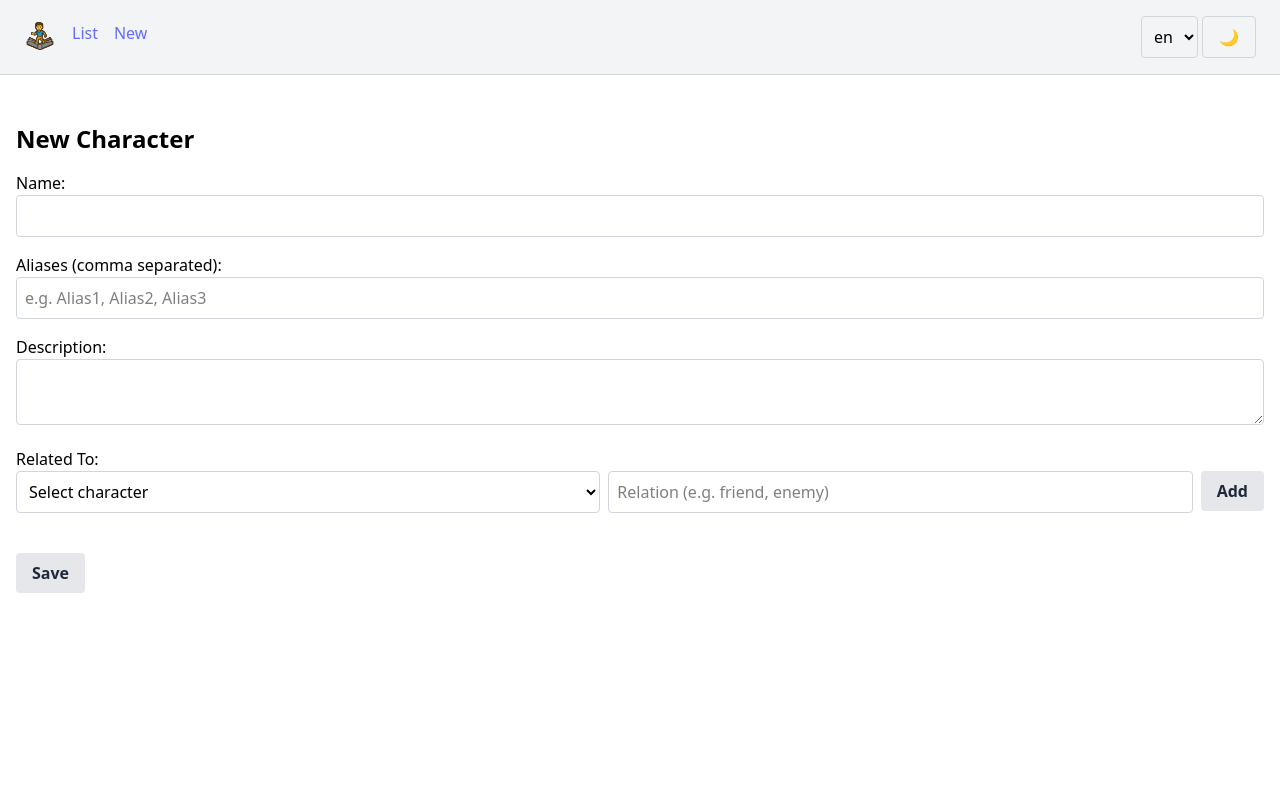
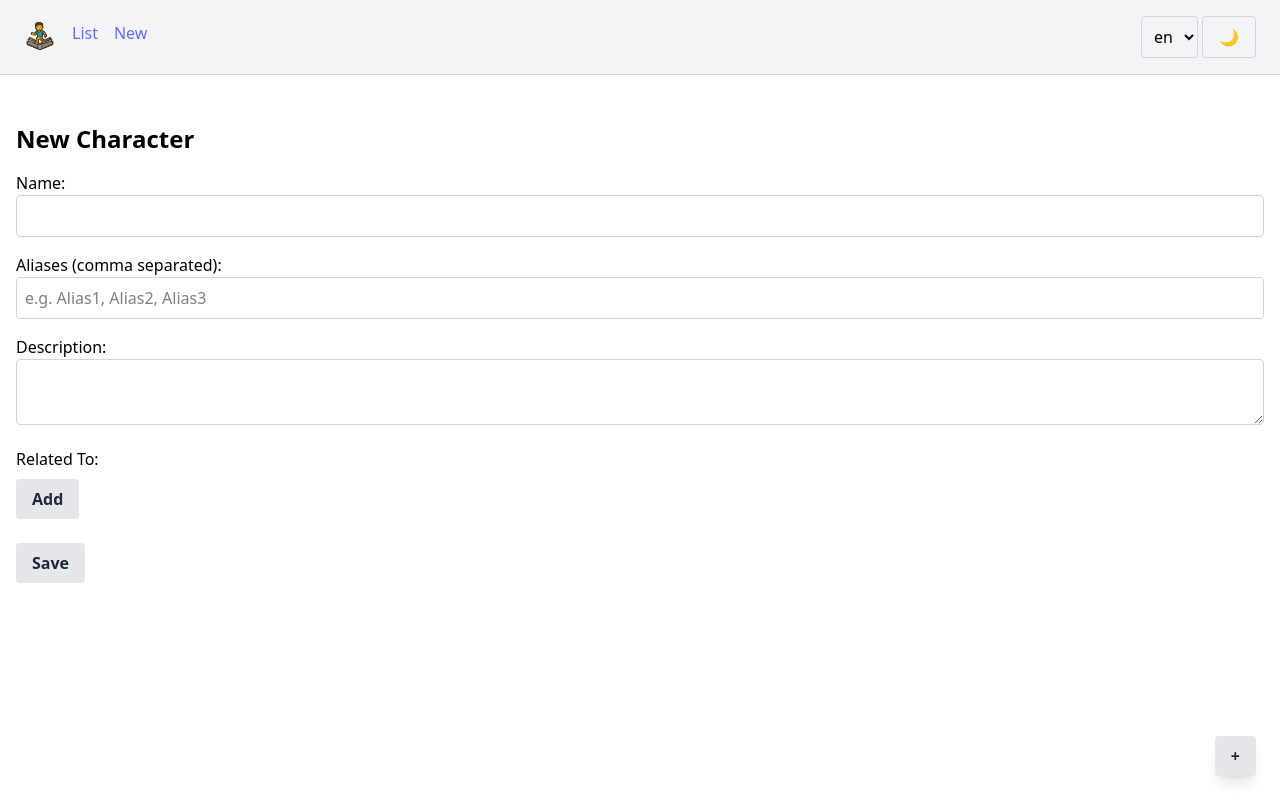
Before and after one commit to hamidmayeli/character-tracker, a React (Vite) app: page /character in a window 1280 px wide. Built offline with nearby package versions, Linux system fonts and the light colour scheme.

Commit message:
Minor add new buttons and change related to way of saving

```diff
--- a/src/App.tsx
+++ b/src/App.tsx
@@ -4,6 +4,7 @@ import { BrowserRouter, Routes, Route, Link } from 'react-router-dom';
 import NewCharacter from './pages/NewCharacter';
 import ShowCharacters from './pages/ShowCharacters';
 import { storage } from './storage';
+import FloatingNewButton from './components/FloatingNewButton';
 
 function App() {
   const [theme, setTheme] = useState('light');
@@ -70,6 +71,7 @@ function App() {
           <Route path="/character/:id" element={<NewCharacter />} />
         </Routes>
       </div>
+      <FloatingNewButton />
     </BrowserRouter>
   );
 }
--- /dev/null
+++ b/src/components/FloatingNewButton.tsx
@@ -0,0 +1,49 @@
+import { useEffect, useRef, useState } from 'react';
+import { useNavigate } from 'react-router-dom';
+import { t } from '../i18n/texts';
+
+/**
+ * FloatingNewButton
+ * - Fixed bottom-right FAB that navigates to /character
+ * - Hides on scroll down, shows on scroll up (supports touch via scroll delta)
+ */
+export default function FloatingNewButton() {
+  const navigate = useNavigate();
+  const lastScrollY = useRef<number>(window.scrollY || 0);
+  const [visible, setVisible] = useState(true);
+
+  useEffect(() => {
+    const threshold = 6; // small threshold to avoid jitter
+
+    function onScroll() {
+      const current = window.scrollY || 0;
+      const delta = current - lastScrollY.current;
+
+      if (Math.abs(delta) < threshold) return; // ignore tiny movements
+
+      if (delta > 0) {
+        // scrolling down
+        if (visible) setVisible(false);
+      } else {
+        // scrolling up
+        if (!visible) setVisible(true);
+      }
+
+      lastScrollY.current = current;
+    }
+
+    window.addEventListener('scroll', onScroll, { passive: true });
+    return () => window.removeEventListener('scroll', onScroll);
+  }, [visible]);
+
+  return (
+    <button
+      aria-label={t('newCharacter')}
+      title={t('newCharacter')}
+      onClick={() => navigate('/character')}
+      className={`fixed z-50 bottom-4 right-4 md:bottom-6 md:right-6 rounded-full px-4 py-3 shadow-lg text-white bg-blue-600 hover:bg-blue-700 focus:outline-none focus:ring-2 focus:ring-blue-400 transition-all duration-200 ${visible ? 'opacity-100 translate-y-0' : 'opacity-0 translate-y-6 pointer-events-none'}`}
+    >
+      +
+    </button>
+  );
+}
--- a/src/pages/NewCharacter.tsx
+++ b/src/pages/NewCharacter.tsx
@@ -39,19 +39,7 @@ function NewCharacter() {
     setCharacter((prev) => ({ ...prev, [name]: value }));
   };
 
-  // Add related character
-  const [relatedId, setRelatedId] = useState('');
-  const [relation, setRelation] = useState('');
-  const handleAddRelated = () => {
-    if (relatedId && relation) {
-      setCharacter((prev) => ({
-        ...prev,
-        relatedTo: [...prev.relatedTo, { characterId: relatedId, relation }],
-      }));
-      setRelatedId('');
-      setRelation('');
-    }
-  };
+  // ...existing code...
   const handleRemoveRelated = (index: number) => {
     setCharacter((prev) => ({
       ...prev,
@@ -98,12 +86,19 @@ function NewCharacter() {
           <textarea id="description" name="description" value={character.description} onChange={handleChange} title={t('descriptionTitle')} />
         </div>
         <div>
-          <label htmlFor="relatedTo">{t('relatedTo')}</label>
-          <div className="flex gap-2 mb-2">
+          <label>{t('relatedTo')}</label>
+          <ul className="flex flex-col gap-2 mb-2">
+            {character.relatedTo.map((rel, idx) => (
+              <li key={idx} className="flex gap-2 items-center">
                 <select
-              id="relatedId"
-              value={relatedId}
-              onChange={e => setRelatedId(e.target.value)}
+                  value={rel.characterId}
+                  onChange={e => {
+                    const newId = e.target.value;
+                    setCharacter(prev => ({
+                      ...prev,
+                      relatedTo: prev.relatedTo.map((r, i) => i === idx ? { ...r, characterId: newId } : r)
+                    }));
+                  }}
                   title={t('relatedIdTitle')}
                 >
                   <option value="">{t('relatedIdTitle')}</option>
@@ -113,21 +108,31 @@ function NewCharacter() {
                 </select>
                 <input
                   type="text"
-              value={relation}
-              onChange={e => setRelation(e.target.value)}
+                  value={rel.relation}
+                  onChange={e => {
+                    const newRel = e.target.value;
+                    setCharacter(prev => ({
+                      ...prev,
+                      relatedTo: prev.relatedTo.map((r, i) => i === idx ? { ...r, relation: newRel } : r)
+                    }));
+                  }}
                   placeholder={t('relationPlaceholder')}
                   title={t('relationTitle')}
                 />
-            <div><button type="button" onClick={handleAddRelated}>{t('add')}</button></div>
-          </div>
-          <ul>
-            {character.relatedTo.map((rel, idx) => (
-              <li key={idx} className="flex gap-2 items-center">
-                <span>{allCharacters.find(c => c.id === rel.characterId)?.name || rel.characterId} ({rel.relation})</span>
-                <button type="button" onClick={() => handleRemoveRelated(idx)}>{t('remove')}</button>
+                <button type="button" onClick={() => handleRemoveRelated(idx)} className="mb-4">{t('remove')}</button>
               </li>
             ))}
           </ul>
+          <button
+            type="button"
+            onClick={() => setCharacter(prev => ({
+              ...prev,
+              relatedTo: [...prev.relatedTo, { characterId: '', relation: '' }]
+            }))}
+            className="mb-2"
+          >
+            {t('add')}
+          </button>
         </div>
   <button type="submit" className="mt-4">{t('save')}</button>
       </form>
```
Lines whose indentation alone changed are shown as unchanged.
